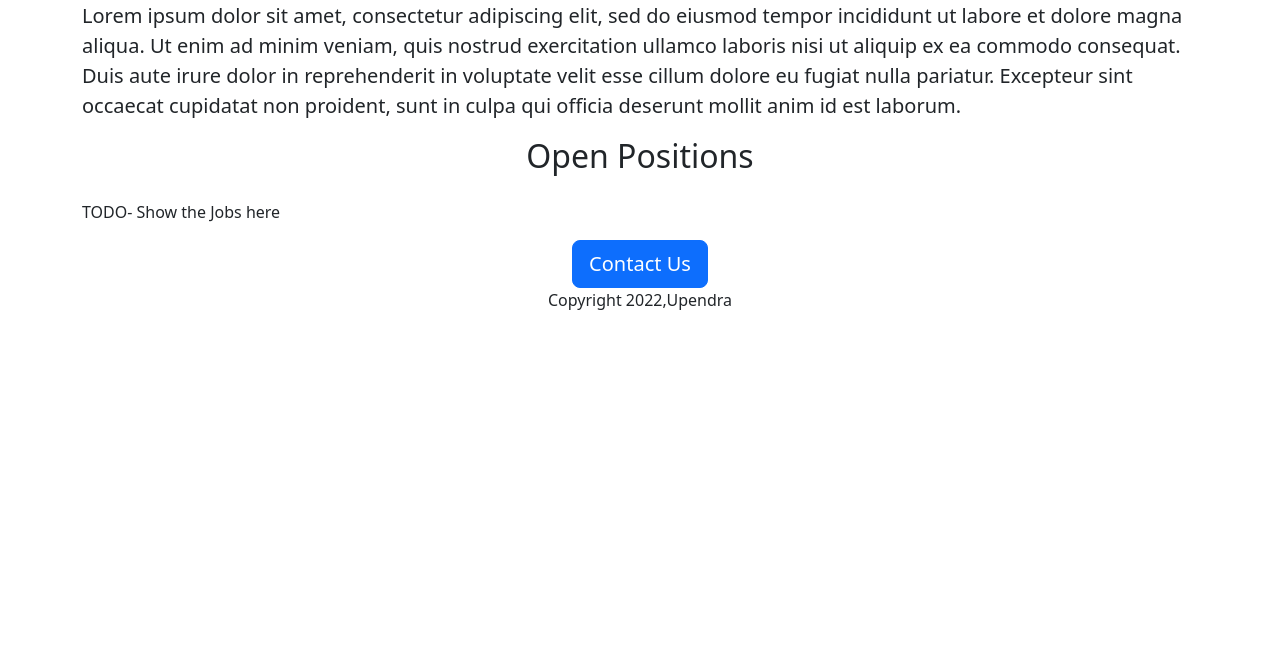
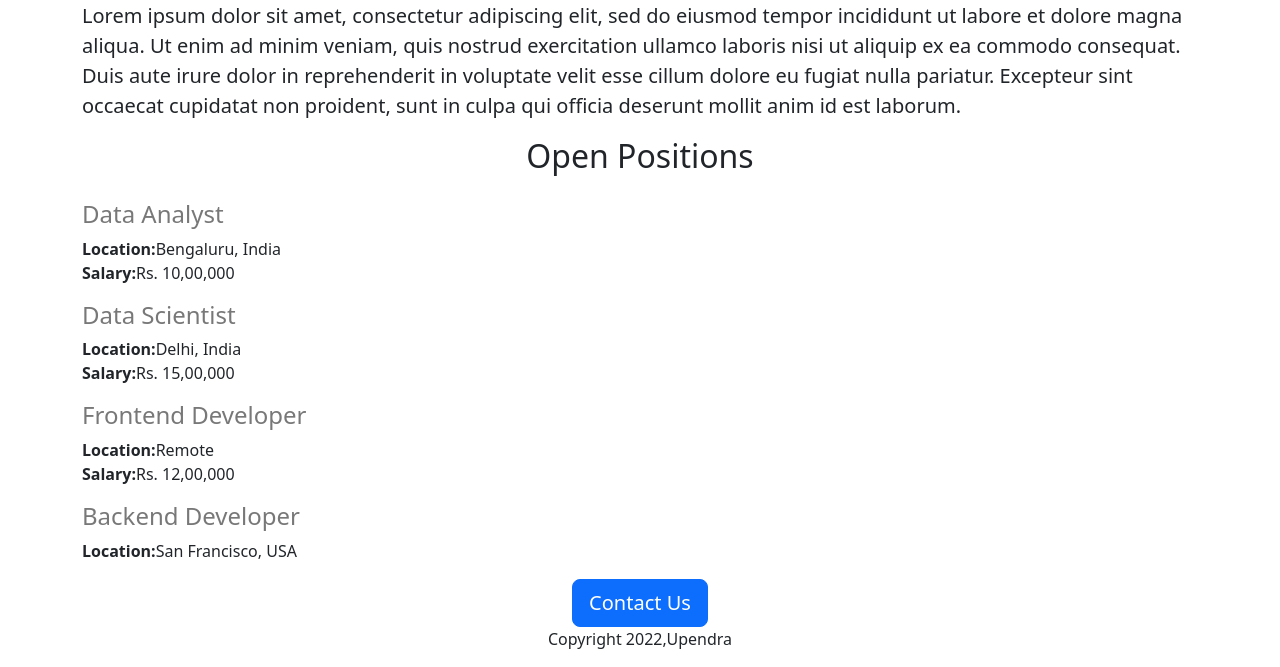
Before and after one commit to solrok/webdatabase, a Flask app: page / in a window 1280 px wide. Shown: the part 549-1216 px from the top of the page. Before the commit the page ends 859 px from the top, so only its background shows below. Run offline with Flask 3, Linux system fonts and the light colour scheme.

Commit message:
new html

```diff
--- a/app.py
+++ b/app.py
@@ -1,9 +1,33 @@
-from flask import Flask,render_template
+from flask import Flask, render_template
 
 app = Flask(__name__)
+JOBS = [{
+    'id': 1,
+    'title': 'Data Analyst',
+    'location': 'Bengaluru, India',
+    'salary': 'Rs. 10,00,000',
+}, {
+    'id': 2,
+    'title': 'Data Scientist',
+    'location': 'Delhi, India',
+    'salary': 'Rs. 15,00,000',
+}, {
+    'id': 3,
+    'title': 'Frontend Developer',
+    'location': 'Remote',
+    'salary': 'Rs. 12,00,000',
+}, {
+    'id': 4,
+    'title': 'Backend Developer',
+    'location': 'San Francisco, USA',
+}]
+
+
 @app.route('/')
 def hello_world():
-    return render_template('home.html')
+    return render_template('home.html', jobs=JOBS, company='xyz')
+
+
 print(__name__)
 if __name__ == '__main__':
-    app.run(host='0.0.0.0',debug=True)
+    app.run(host='0.0.0.0', debug=True)
--- a/templates/home.html
+++ b/templates/home.html
@@ -15,13 +15,19 @@
 </head>
 <body>
   <div class="container">
-    <h1 class="text-center mt-2 mb-4">Welcome to the career Page</h1>
+    <h1 class="text-center mt-2 mb-4">{{company}} career Page</h1>
     <p>Hello there , you'll learn about the job openings at your local company soon.</p>
   <img class="img-fluid" id="banner" src='https://media.istockphoto.com/id/536245001/photo/job-search-still-life-with-title-jobs.jpg?s=1024x1024&w=is&k=20&c=MfqW_M8T3BMgtkZPQj9t4IBeJbLQ-x1IWiZc-7h18mg=' height="320" width="600" alt="image">
   <h2 class="text-center mt-2 mb-4">About Career</h2>
   <p class="lead">Lorem ipsum dolor sit amet, consectetur adipiscing elit, sed do eiusmod tempor incididunt ut labore et dolore magna aliqua. Ut enim ad minim veniam, quis nostrud exercitation ullamco laboris nisi ut aliquip ex ea commodo consequat. Duis aute irure dolor in reprehenderit in voluptate velit esse cillum dolore eu fugiat nulla pariatur. Excepteur sint occaecat cupidatat non proident, sunt in culpa qui officia deserunt mollit anim id est laborum.</p>
   <h2 class="text-center mt-2 mb-4">Open Positions</h2>
-  <p>TODO- Show the Jobs here</p>
+    <p>
+      <div>
+      {% for job in jobs %}
+        {% include 'jobitem.html' %}
+        {% endfor %}
+        </div>
+    </p>
   <div class="text-center">
   <button class="btn btn-primary btn-lg">Contact Us</button>
   <p>Copyright 2022,Upendra</p>
--- /dev/null
+++ b/templates/jobitem.html
@@ -0,0 +1,10 @@
+  <div style="margin-bottom:16px">
+    <h4 style="color:rgb(120,120,120); margin-bttom:4px;">{{job['title']}}</h4>
+    <div><b>Location:</b>{{job['location']}}
+    </div>
+    {% if 'salary' in job %}
+
+    <div><b>Salary:</b>{{job['salary']}}
+      </div>
+    {% endif %}
+    </div>
```
